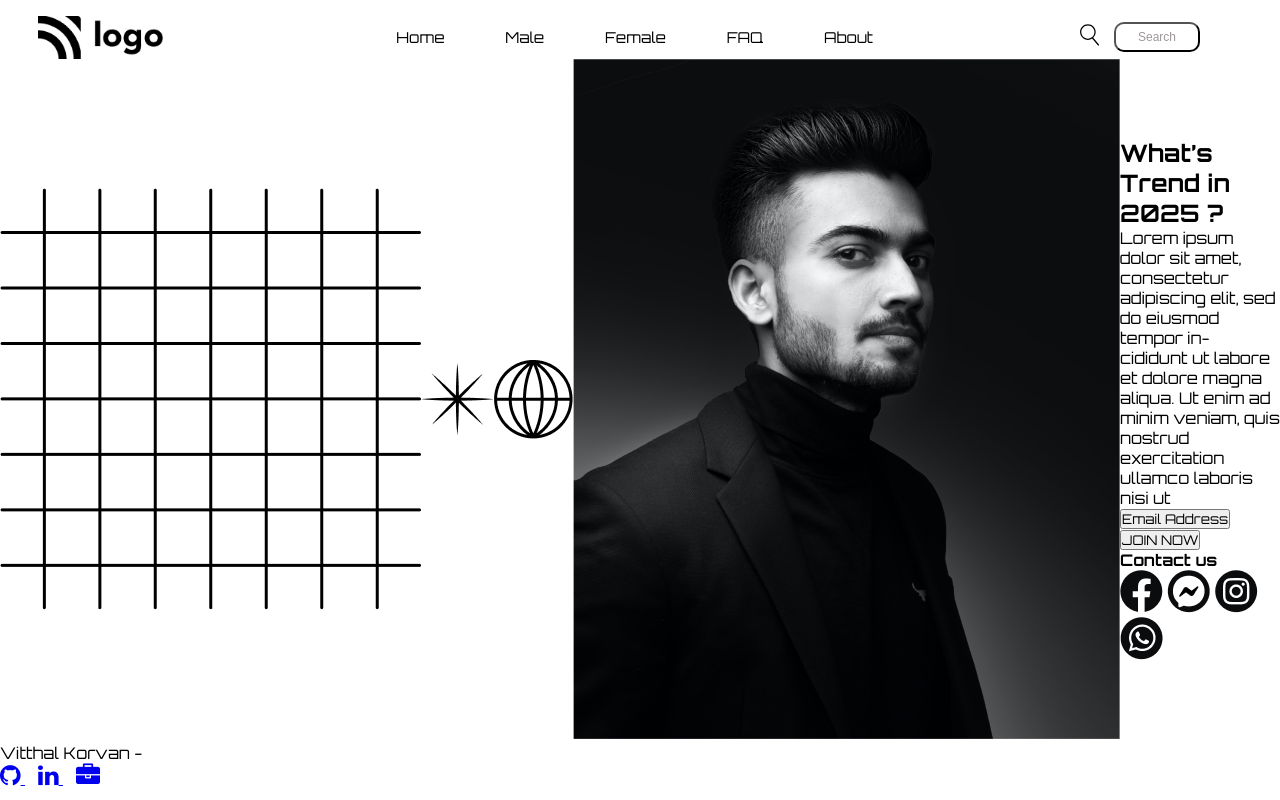
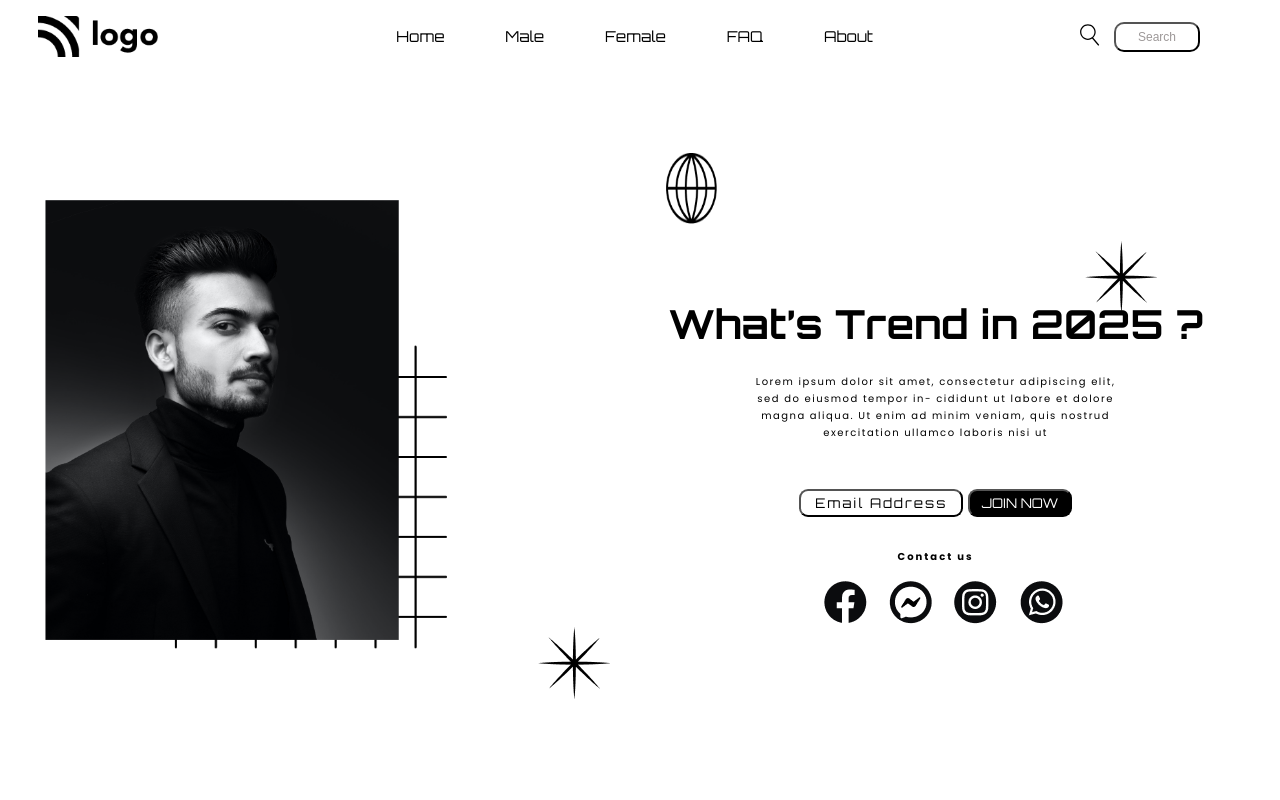
Before and after one commit to geetika-kalyankar/HTML-CSS-Web-pages, a plain HTML site: page Project 6/index.html in a window 1280 px wide. Drawn offline with Linux system fonts and the light colour scheme.

Commit message:
first project

```diff
--- a/Project 6/index.html
+++ b/Project 6/index.html
@@ -86,7 +86,10 @@
                     <span class="globe">
                         <img src="./assets/globe.png" alt="globe-pattern" />
                     </span>
-                    <div>
+                    <span class="star-2">
+                        <img src="./assets/start.png" alt="start-pattern" />
+                    </span>
+                    <div class="boy">
                         <img src="./assets/Image.png" alt="person-hero-iamge" />
                     </div>
 
@@ -98,7 +101,7 @@
                             et dolore magna aliqua. Ut enim ad minim veniam,
                             quis nostrud exercitation ullamco laboris nisi ut
                         </p>
-                        <div>
+                        <div class="btn-2">
                             <button class="button-email">Email Address</button>
                             <button class="button-join">JOIN NOW</button>
                         </div>
@@ -136,7 +139,7 @@
             </section>
         </div>
 
-        <footer>
+        <!-- <footer>
             <p class="name">Vitthal Korvan -</p>
             <a href="https://github.com/vitthal-korvan">
                 <i class="fa fa-github github" style="font-size:24px"></i>
@@ -147,6 +150,6 @@
             <a href="#">
                 <i class="fa fa-briefcase briefcase" style="font-size: 24px;"></i>
             </a>
-        </footer>
+        </footer> -->
     </body>
 </html>
--- a/Project 6/style.css
+++ b/Project 6/style.css
@@ -1,9 +1,13 @@
 @import url('https://fonts.googleapis.com/css2?family=Orbitron:wght@400..900&display=swap');
+@import url('https://fonts.googleapis.com/css2?family=Poppins:ital,wght@0,100;0,200;0,300;0,400;0,500;0,600;0,700;0,800;0,900;1,100;1,200;1,300;1,400;1,500;1,600;1,700;1,800;1,900&display=swap');
+
 *{
     margin: 0;
     padding: 0;
     font-family: "Orbitron", sans-serif;
 }
+
+
 /* navigations */
 .navbar-container{
     display: flex;
@@ -17,7 +21,7 @@
     margin-left: 3%;
 }
 .logo img{
-    width: 75%;
+    width: 72%;
 }
 .list{
     display: flex;
@@ -27,6 +31,7 @@
     margin: 0 1.9rem;
     font-size: 15px;
 }
+/* Group Buttons Sections */
 .button-group{
     display: flex;
     align-items: center;
@@ -44,8 +49,106 @@
     color: rgb(157, 152, 152);
     font-weight: 500;
 }
+/* Main Content */
 .hero-container{
     display: flex;
     align-items: center;
     justify-content: center;
+    gap: 9rem;
 }
+/* Left Section  */
+.square{
+    position: relative;
+    margin-top: 18rem;
+    margin-left: 9rem;
+    z-index: -1;
+}
+.square img{
+    height: 38vh;
+}
+.boy{
+    position: absolute;
+    top: 25%;
+    left: 45px;
+}
+.boy img{
+    height: 55vh;
+}
+/* Glob Alignment */
+.globe{
+    position: absolute;
+    top: 19%;
+    left: 52%;
+}
+.globe img{
+    width: 4vw;
+    height: 9vh;
+}
+
+/* Star alignment */
+.star{
+    position: absolute;
+     bottom: 6rem;
+     left: 42%;
+}
+.star-2{
+    position: absolute;
+    top: 30%;
+    right: 9.5%;
+
+}
+/* Right Side description */
+.hero-container-right{
+    display: flex;
+    flex-direction: column;
+    align-items: center;
+    margin-top: 17%;
+
+}
+/* Heading */
+.hero-heading{
+    font-size: 40px;
+}
+.hero-description{
+    margin: 0 23% ;
+    text-align: center;
+    letter-spacing: 1.5px;
+    line-height: 1.7;
+    margin-top: 1.5rem;
+    font-size: 10px;
+    font-family: "Poppins", sans-serif;
+}
+/* Button Section */
+.btn-2{
+    margin-top: 3rem ;
+}
+.btn-2 button{
+    border-radius: 9px;
+}
+.btn-2 > .button-email{
+    letter-spacing: 2px;
+    padding: 4px 14px;
+    background-color: #FFFFFF;
+}
+.btn-2 > .button-join{
+    color: white;
+    background-color: black;
+    padding: 4px 12px;
+}
+/* Contact Us */
+.contact-heading{
+    font-family:"Poppins", sans-serif;
+    font-size: 10px;
+    letter-spacing: 2px;
+    text-align: center;
+    margin-top: 2rem ;
+    margin-bottom: 1rem;
+}
+/* Social Media Section */
+.icons{
+    margin-left: 15px;
+}
+.icons img{
+    margin: 0 9px;
+
+}
```
